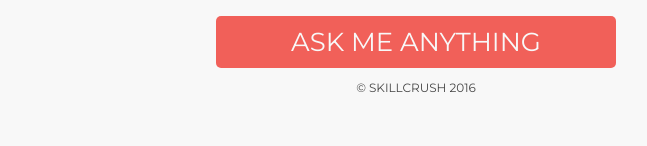
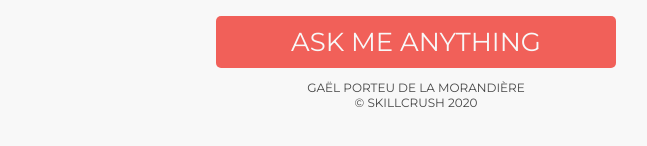
Before and after one commit to gaelporteu/magic-8ball, a plain HTML site: page index.html in a window 1280 px wide. Shown: the part 442-588 px from the top of the page, without its empty margins (224-871 px from the left). Drawn offline with nearby package versions, Linux system fonts and the light colour scheme.

Commit message:
Added my name and year

```diff
--- a/index.html
+++ b/index.html
@@ -31,7 +31,7 @@
     </div>
 
     <footer>
-      <p>&copy; Skillcrush 2016</p>
+      <p>Gaël Porteu de La Morandière<br>&copy; Skillcrush 2020</p>
     </footer>
 
   <script src="https://ajax.googleapis.com/ajax/libs/jquery/1.12.2/jquery.min.js"></script>
```
